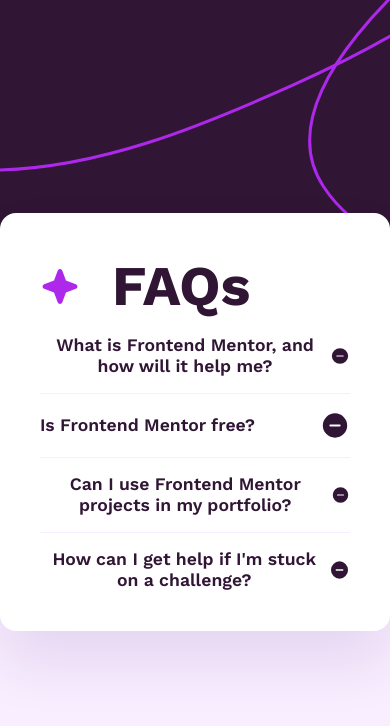
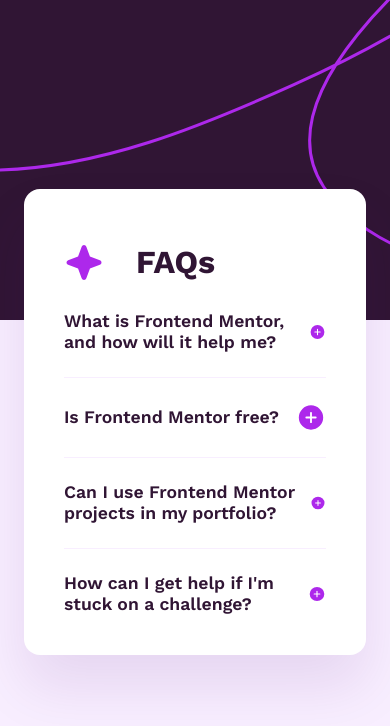
Before and after one commit to unachoza/Frontend-Mentor-Collection, a React (Vite) app: page /faq in a window 390 px wide. Shown: the top 726 px of the page. Built offline with nearby package versions, Linux system fonts and the light colour scheme.

Commit message:
added transitions, added smaller screensizes, added keyboard functionality

```diff
--- a/src/components/newbie/FaqAccordion/FaqAccordion.module.css
+++ b/src/components/newbie/FaqAccordion/FaqAccordion.module.css
@@ -55,7 +55,7 @@
 	flex-direction: column;
 }
 
-.title {
+h1 {
 	color: var(--colors-purple-950, #301534);
 	font-feature-settings: "liga" off, "clig" off;
 	font-family: "WorkSans", "sans-serif";
@@ -66,13 +66,16 @@
 	display: flex;
 	align-items: center;
 	gap: var(--spacing-24, 2rem);
-	align-self: stretch;
 }
 
 .faq-list > div:not(:last-child) {
 	border-bottom: 1px solid var(--Purple100);
 	padding-bottom: var(--spacing-16px, 1rem);
 	margin-bottom: var(--spacing-16px, 1rem);
+}
+
+.faq-question-container:hover > .faq-question {
+	color: var(--Violet600);
 }
 
 .faq-question-container {
@@ -101,4 +104,43 @@
 	font-weight: 400;
 	line-height: 1.5rem;
 	text-align: left;
+	max-height: 0;
+	overflow: hidden;
+	transition: max-height 1s ease;
 }
+
+.faq-answer.open {
+	max-height: 300px;
+}
+
+.faq-question-container:focus > .faq-question {
+	color: var(--Violet600);
+}
+
+.faq-question-container:focus {
+	outline: none;
+}
+
+@media (max-width: 480px) {
+	h1 {
+		font-size: 2rem;
+	}
+	.card {
+		margin: 1.5rem;
+	}
+	.faq-question {
+		display: flex;
+		align-items: center;
+		text-align: left;
+		gap: var(--spacing-300, 1.5rem);
+	}
+    .faq-list > div:not(:last-child) {
+        padding-bottom: var(--spacing-24px, 2rem);
+        margin-bottom: var(--spacing-24px, 2rem);
+    }
+}
+
+img {
+	display: block;
+	height: auto;
+}
--- a/src/components/newbie/FaqAccordion/FaqAccordion.tsx
+++ b/src/components/newbie/FaqAccordion/FaqAccordion.tsx
@@ -7,10 +7,10 @@
 	return (
 		<div className={classes.main}>
 			<div className={classes.card}>
-				<div className={classes.title}>
+				<h1 className={classes.title}>
 					<img src={star} alt="" />
 					FAQs
-				</div>
+				</h1>
 				<div className={classes["faq-list"]}>
 					{faqs.map((faq: Faq) => (
 						<FaqItem key={faq.id} faq={faq} />
--- a/src/components/newbie/FaqAccordion/FaqItem.tsx
+++ b/src/components/newbie/FaqAccordion/FaqItem.tsx
@@ -1,4 +1,4 @@
-import { useState, type MouseEvent } from "react";
+import { useState, KeyboardEvent, MouseEvent } from "react";
 import { type Faq } from "./data/faq.ts";
 import classes from "./FaqAccordion.module.css";
 import plus from "./assets/images/icon-plus.svg";
@@ -12,19 +12,44 @@
 	const { id, question, answer } = faq;
 	const [open, setOpen] = useState<boolean>(false);
 
-	const handleClick = (e: MouseEvent<HTMLDivElement>) => {
-		e.preventDefault();
+	const toggleOpen = () => {
 		setOpen((prevState) => !prevState);
 	};
+
+	const handleClick = () => toggleOpen();
+
+	const handleKeyDown = (e: KeyboardEvent<HTMLDivElement>) => {
+		if (e.key === "Enter" || e.key === " ") {
+			e.preventDefault();
+			toggleOpen();
+		}
+	};
+
+	const handleIconClick = (e: MouseEvent<HTMLDivElement>) => {
+		e.stopPropagation(); // make icon click independent
+		toggleOpen();
+	};
+
 	return (
 		<div key={id}>
-			<div key={id} className={classes["faq-question-container"]}>
+			<div
+				key={id}
+				className={classes["faq-question-container"]}
+				role="button"
+				tabIndex={0}
+				onClick={handleClick}
+				onKeyDown={handleKeyDown}
+				aria-expanded={open}
+				aria-controls={`faq-answer-${id}`}
+			>
 				<div className={classes["faq-question"]}>{question}</div>
-				<div className={classes["faq-icon"]} onClick={handleClick}>
-					{!open ? <img src={minus} alt="close" /> : <img src={plus} alt="open" />}
+				<div className={classes["faq-icon"]} onClick={handleIconClick}>
+					{open ? <img src={minus} alt="close" /> : <img src={plus} alt="open" />}
 				</div>
 			</div>
-			{open && <div className={classes["faq-answer"]}>{answer}</div>}
+			<div id={`faq-answer-${id}`} className={`${classes["faq-answer"]} ${open ? classes.open : ""}`}>
+				{answer}
+			</div>
 		</div>
 	);
 };
```
